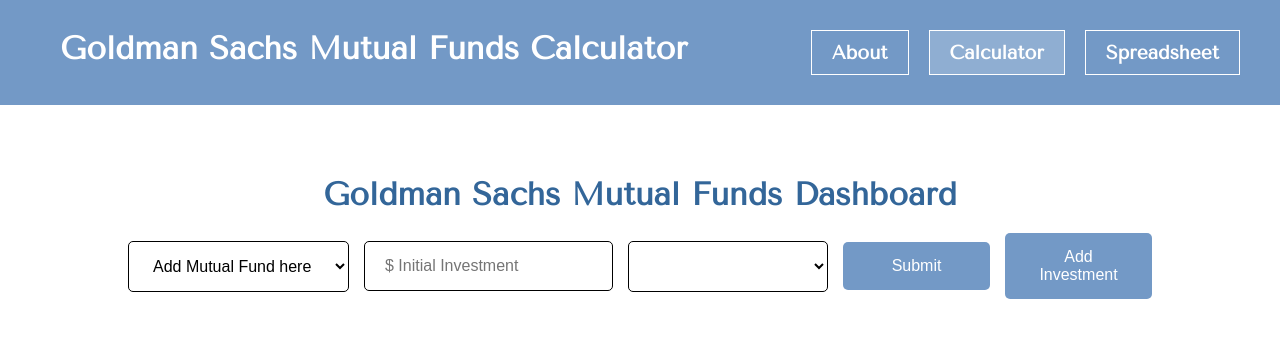
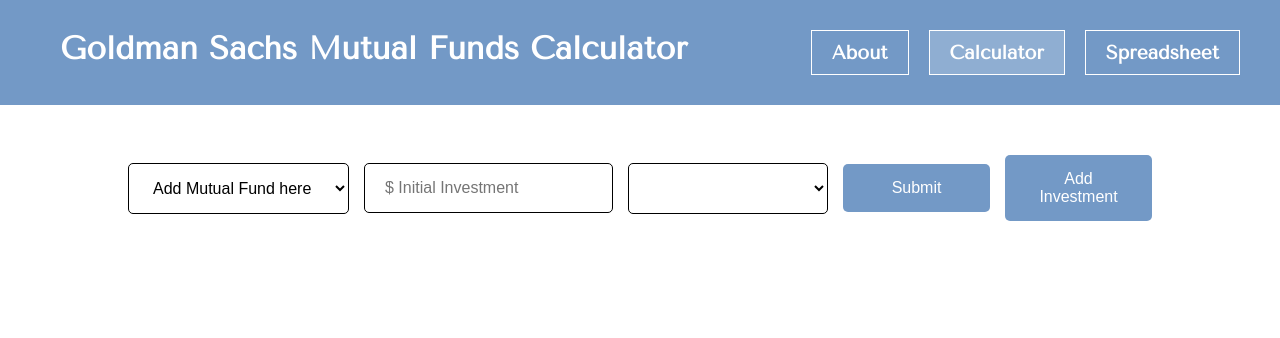
Before and after one commit to teresanguyen01/GS-Mutual-Funds-Calculator, an Angular app in the folder frontend/: page /calculator in a window 1280 px wide. Shown: the top 338 px of the page. Built offline with nearby package versions, Linux system fonts and the light colour scheme.

Commit message:
connections and history

```diff
--- a/frontend/src/app/calculator-state/calculator-state.service.ts
+++ b/frontend/src/app/calculator-state/calculator-state.service.ts
@@ -1,7 +1,7 @@
 import { Injectable } from '@angular/core';
 
 @Injectable({
-  providedIn: 'root'  // Ensures the service is available globally
+  providedIn: 'root'
 })
 export class CalculatorStateService {
   selectedFund: string = '';
--- a/frontend/src/app/calculator/calculator.component.html
+++ b/frontend/src/app/calculator/calculator.component.html
@@ -1,5 +1,4 @@
 <div class="calculator-page">
-  <h1 class="title">Goldman Sachs Mutual Funds Dashboard</h1>
 
   <div class="form-container">
     <select class="dropdown" [(ngModel)]="selectedFund">
--- a/frontend/src/app/calculator/calculator.component.scss
+++ b/frontend/src/app/calculator/calculator.component.scss
@@ -6,12 +6,6 @@
     padding-top: 20px;
     background-color: white;
 
-    .title {
-        font-size: 2rem;
-        font-weight: bold;
-        color: #336699;
-        margin-bottom: 20px;
-    }
 
     .form-container {
         display: flex;
```
